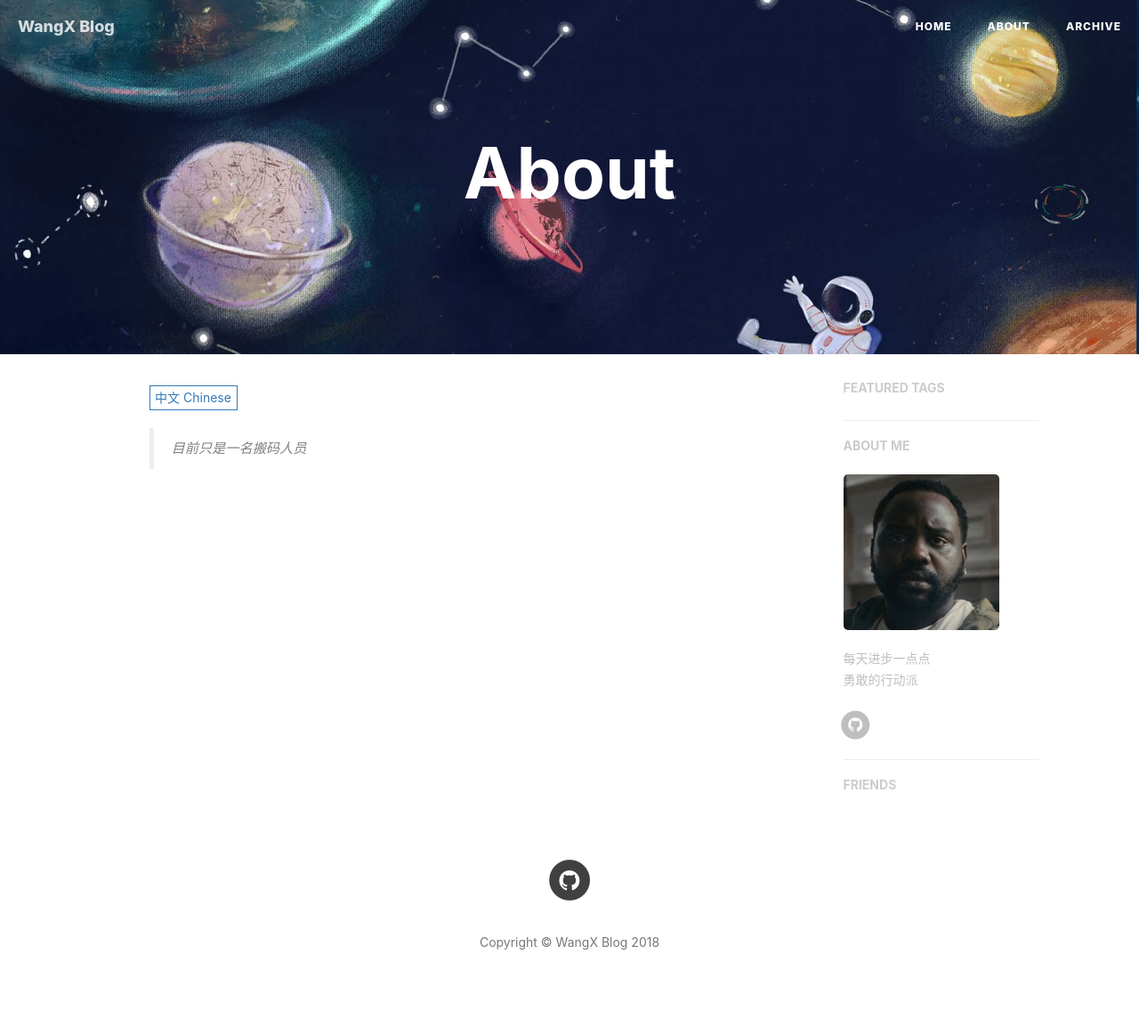
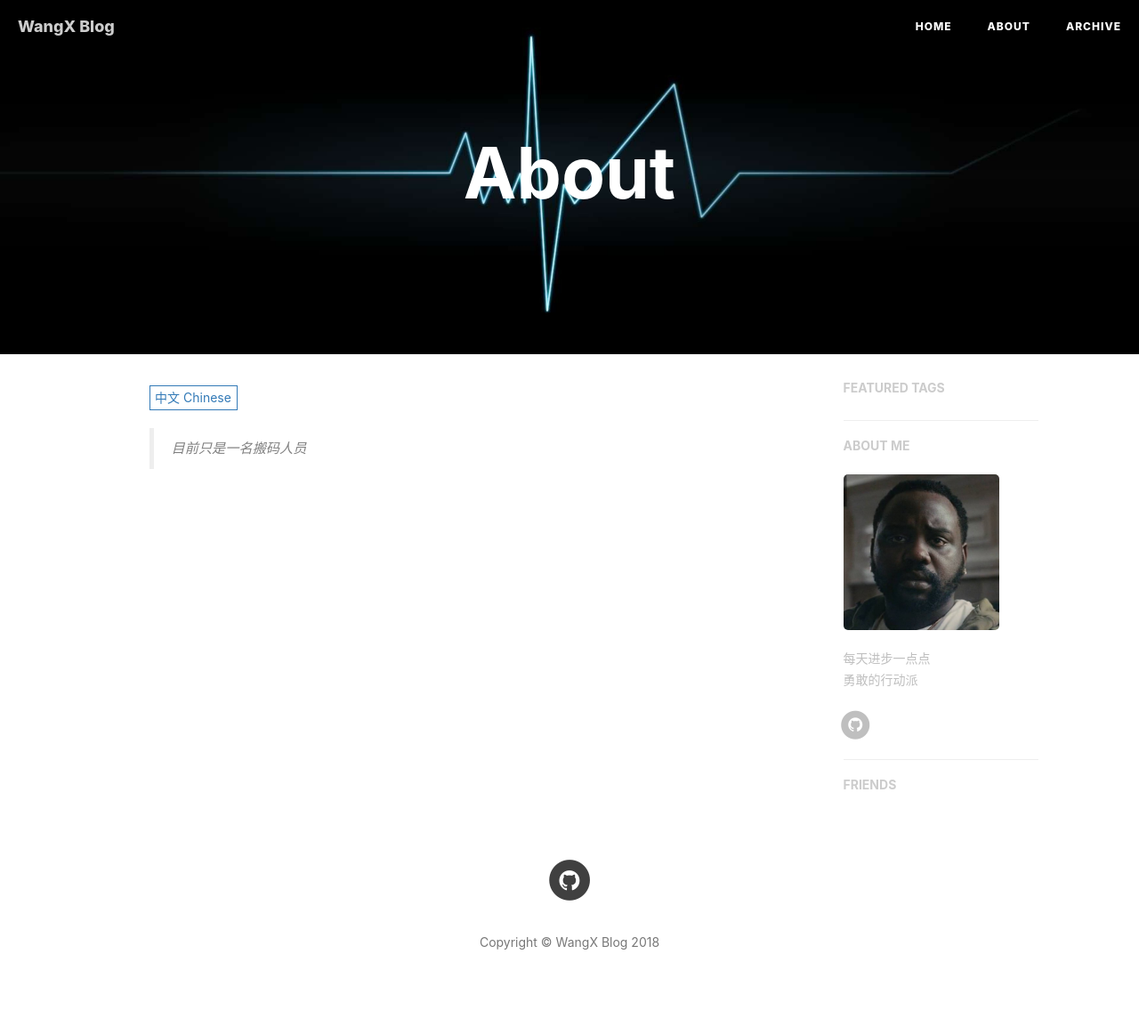
Before and after one commit to fatty-wang/fatty-wang.github.io, a Jekyll site: the page built from about.html, in a window 1280 px wide. Shown: the whole page at 89% size. Built offline with Jekyll 4.4.1, drawn with Linux system fonts in a browser that asks for light colours; nearby versions of some CDN libraries; comment, search, counter and statistics services are not loaded.

Commit message:
change home-img and about.html header-img

```diff
--- a/_config.yml
+++ b/_config.yml
@@ -1,7 +1,7 @@
 # Site settings
 title: WangX Blog
 SEOTitle: 王勋的博客 | WangX Blog
-header-img: img/home-bg-art.jpg
+header-img: img/home-coding.jpg
 email: pitaya_wang@163.com
 description: #"关于程序与设计、黑客与画家 | 黄玄，Web & Mobile Lover，Software Engineer，UX Designer | 这里是 @Hux黄玄 的个人博客，与你一起发现更大的世界。"
 keyword: #"黄玄, Hux黄玄, Hux, 鬼栈, huxpro, @huxpro, 黄玄的博客, Hux Blog, 博客, 个人网站, 互联网, Web, JavaScript, 前端, 设计"
--- a/about.html
+++ b/about.html
@@ -2,7 +2,7 @@
 layout: page
 title: "About"
 description: ""
-header-img: "img/about-bg.jpg"
+header-img: "img/about-beat.jpg"
 multilingual: true
 ---
 
```
Also changed, not shown: img/about-beat.jpg (added), img/home-coding.jpg (added).
